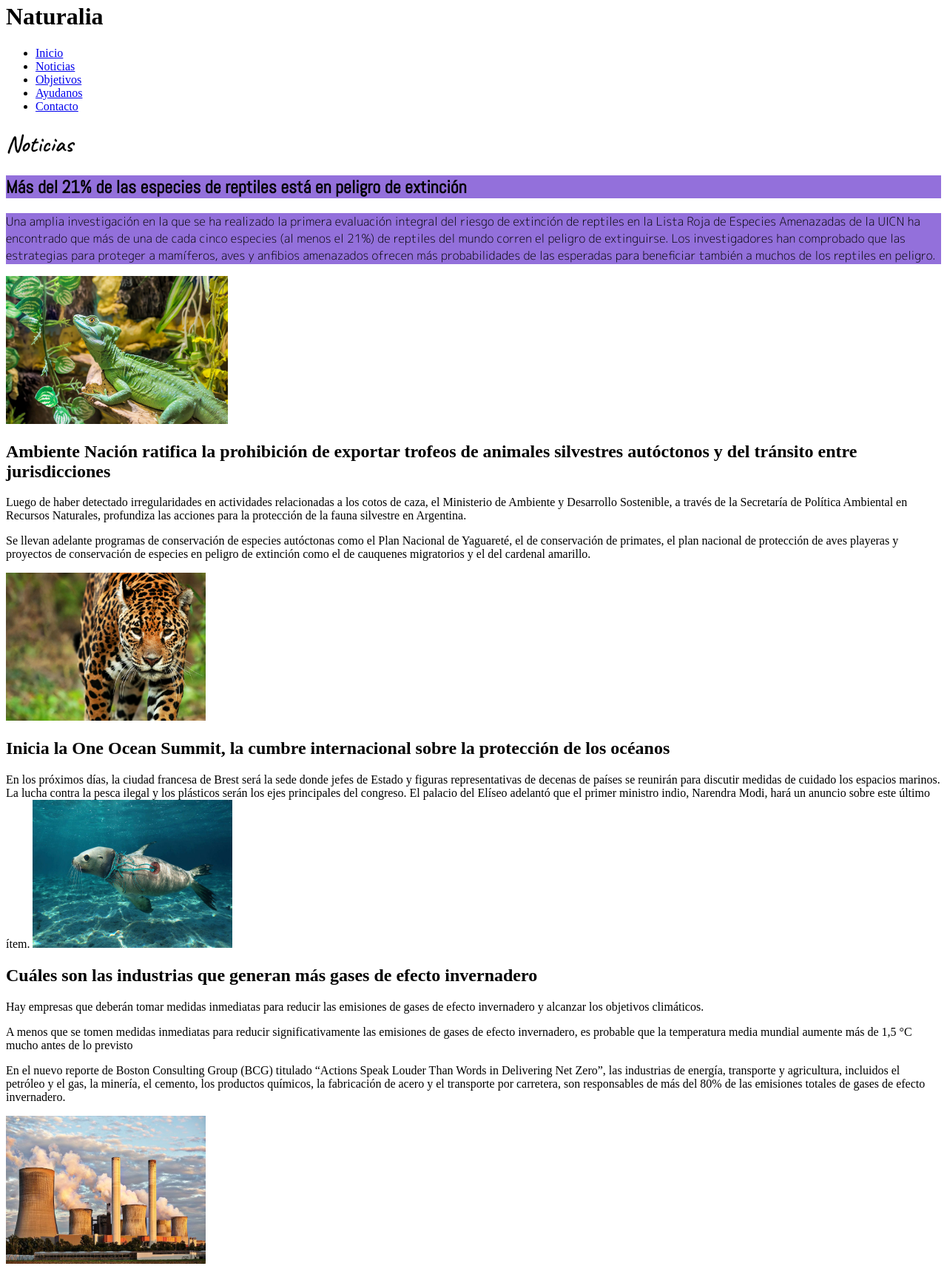
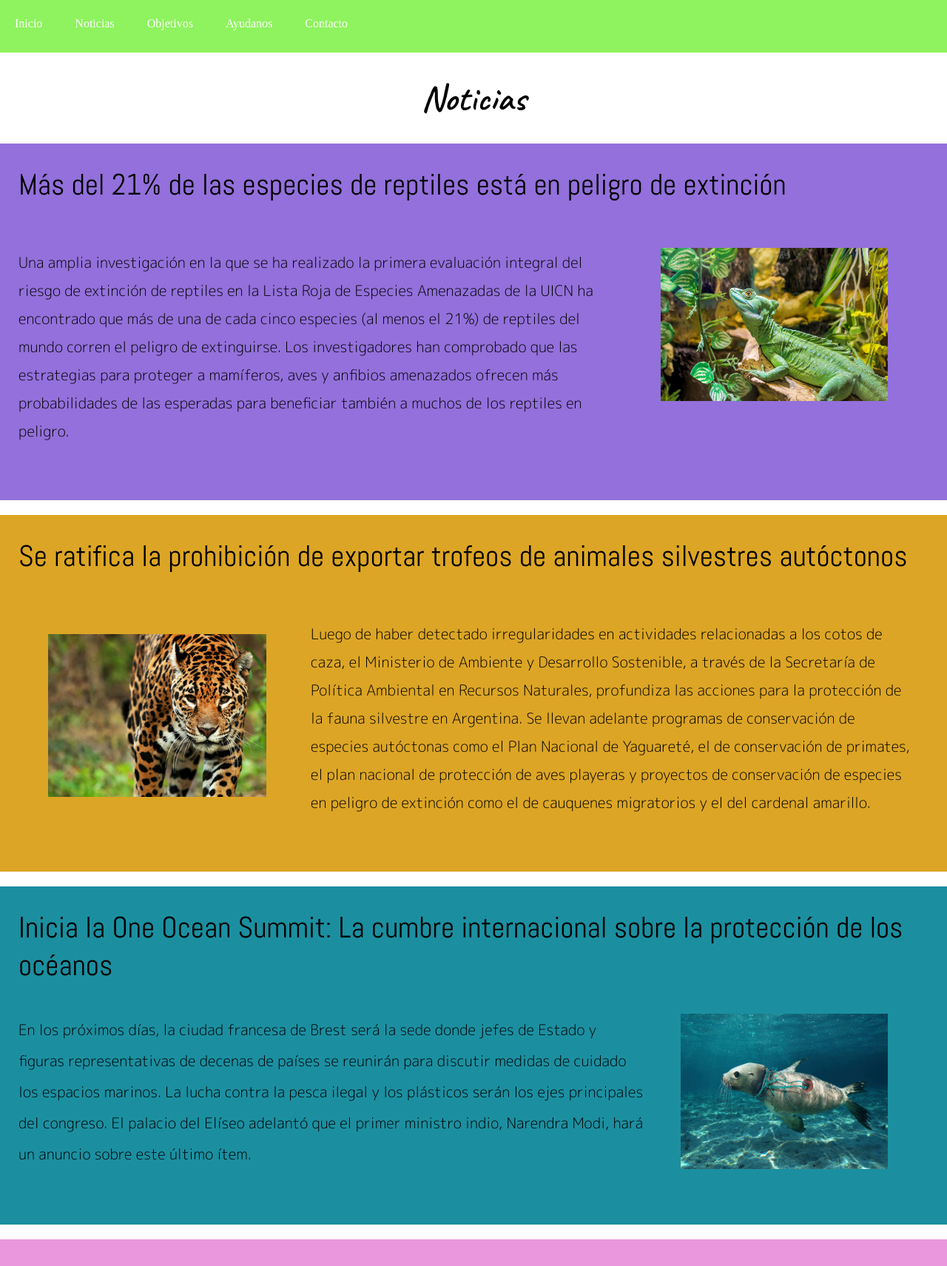
Before and after one commit to UCC-LabCompu2-Historico/proyecto2022-franciosi, a plain HTML site: page Noticias.html in a window 1280 px wide. Shown: the part 149-1860 px from the top of the page at 74% size. Drawn offline with Linux system fonts and the light colour scheme.

Commit message:
Se agrego wireframe, se completo el CSS de noticias. Se agregaron estilos en index (inicio) y footer.

```diff
--- a/Noticias.html
+++ b/Noticias.html
@@ -17,7 +17,7 @@
 </header>
 
 <nav>
-    <ul>
+    <ul class="menu">
         <li><a href="index.html">Inicio</a></li>
         <li><a href="Noticias.html">Noticias</a></li>
         <li><a href="Objetivo.html">Objetivos</a></li>
@@ -33,46 +33,36 @@
 </p>
 
 <p id="cuerpo_noticia1">
+    <img src="imagenes/noticia1.jpg" width="307" height="207" alt="Imagen de reptil" id="noticia1">
     Una amplia investigación en la que se ha realizado la primera evaluación integral del riesgo de extinción de reptiles en la Lista Roja de Especies Amenazadas de la UICN ha encontrado que más de una de cada cinco especies (al menos el 21%) de reptiles del mundo corren el peligro de extinguirse.
     Los investigadores han comprobado que las estrategias para proteger a mamíferos, aves y anfibios amenazados ofrecen más probabilidades de las esperadas para beneficiar también a muchos de los reptiles en peligro.
 </p>
-    <p>
-<img src="imagenes/noticia1.jpg" width="300" height="200" alt="Imagen de reptil" id="noticia1">
+<p>
+<h2 id="titulo_noticia2">Se ratifica la prohibición de exportar trofeos de animales silvestres autóctonos </h2>
+</p>
+<p id="cuerpo_noticia2">
+    <img src="imagenes/noticia2.jpg" width="295" height="220"alt="Imagen de yaguarete" id="noticia2">
+    Luego de haber detectado irregularidades en actividades relacionadas a los cotos de caza, el Ministerio de Ambiente y Desarrollo Sostenible, a través de la Secretaría de Política Ambiental en Recursos Naturales, profundiza las acciones para la protección de la fauna silvestre en Argentina.
+    Se llevan adelante programas de conservación de especies autóctonas como el Plan Nacional de Yaguareté, el de conservación de primates, el plan nacional de protección de aves playeras y proyectos de conservación de especies en peligro de extinción como el de cauquenes migratorios y el del cardenal amarillo.
     </p>
 
 <p>
-<h2>Ambiente Nación ratifica la prohibición de exportar trofeos de animales silvestres autóctonos y del tránsito entre jurisdicciones</h2>
+<h2 id="titulo_noticia3">Inicia la One Ocean Summit: La cumbre internacional sobre la protección de los océanos</h2>
 </p>
-<p>
-    Luego de haber detectado irregularidades en actividades relacionadas a los cotos de caza, el Ministerio de Ambiente y Desarrollo Sostenible, a través de la Secretaría de Política Ambiental en Recursos Naturales, profundiza las acciones para la protección de la fauna silvestre en Argentina.
-    </p>
-<p>
-    Se llevan adelante programas de conservación de especies autóctonas como el Plan Nacional de Yaguareté, el de conservación de primates, el plan nacional de protección de aves playeras y proyectos de conservación de especies en peligro de extinción como el de cauquenes migratorios y el del cardenal amarillo.
-    </p>
-<p>
-    <img src="imagenes/noticia2.jpg" width="270" height="200"alt="Imagen de yaguarete" id="noticia2">
+<p id="cuerpo_noticia3">
+    <img src="imagenes/noticia3.jpg" width="280" height="210" alt="Imagen de foca ahogandose con plastico" id="noticia3">
+    En los próximos días, la ciudad francesa de Brest será la sede donde jefes de Estado y figuras representativas de decenas de países se reunirán para discutir medidas de cuidado los espacios marinos. La lucha contra la pesca ilegal y los plásticos serán los ejes principales del congreso. El palacio del Elíseo adelantó que el primer ministro indio, Narendra Modi, hará un anuncio sobre este último ítem.
 </p>
 
-<h2>Inicia la One Ocean Summit, la cumbre internacional sobre la protección de los océanos</h2>
+<h2 id="titulo_noticia4">Cuáles son las industrias que generan más gases de efecto invernadero </h2>
 </p>
-<p>
-    En los próximos días, la ciudad francesa de Brest será la sede donde jefes de Estado y figuras representativas de decenas de países se reunirán para discutir medidas de cuidado los espacios marinos. La lucha contra la pesca ilegal y los plásticos serán los ejes principales del congreso. El palacio del Elíseo adelantó que el primer ministro indio, Narendra Modi, hará un anuncio sobre este último ítem.
-    <img src="imagenes/noticia3.jpg" width="270" height="200" alt="Imagen de foca ahogandose con plastico" id="noticia3">
+<p id="cuerpo_noticia4">
+    <img src="imagenes/noticia4.jpg" width="300" height="230" alt="Fabrica contaminando" id="noticia4">
+    Hay empresas que deberán tomar medidas inmediatas para reducir las emisiones de gases de efecto invernadero y alcanzar los objetivos climáticos.
+    A menos que se tomen medidas inmediatas para reducir significativamente las emisiones de gases de efecto invernadero, es probable que la temperatura media mundial aumente más de 1,5 °C mucho antes de lo previsto
+    En el nuevo reporte de Boston Consulting Group (BCG) titulado “Actions Speak Louder Than Words in Delivering Net Zero”, las industrias de energía, transporte y agricultura, incluidos el petróleo y el gas, la minería, el cemento, los productos químicos, la fabricación de acero y el transporte por carretera, son responsables de más del 80% de las emisiones totales de gases de efecto invernadero.
 </p>
 
-<h2>Cuáles son las industrias que generan más gases de efecto invernadero </h2>
-</p>
-<p>
-    Hay empresas que deberán tomar medidas inmediatas para reducir las emisiones de gases de efecto invernadero y alcanzar los objetivos climáticos.
-    </p>
-<p>
-    A menos que se tomen medidas inmediatas para reducir significativamente las emisiones de gases de efecto invernadero, es probable que la temperatura media mundial aumente más de 1,5 °C mucho antes de lo previsto
-    </p>
-<p>
-    En el nuevo reporte de Boston Consulting Group (BCG) titulado “Actions Speak Louder Than Words in Delivering Net Zero”, las industrias de energía, transporte y agricultura, incluidos el petróleo y el gas, la minería, el cemento, los productos químicos, la fabricación de acero y el transporte por carretera, son responsables de más del 80% de las emisiones totales de gases de efecto invernadero.
-</p>
-    <img src="imagenes/noticia4.jpg" width="270" height="200" alt="Fabrica contaminando" id="noticia4">
-</p>
 <footer>
     <p>
         Naturalia®
--- a/miEstilo.css
+++ b/miEstilo.css
@@ -1,24 +1,33 @@
 #titulo{
-    color: black;
+    color: white;
     text-align: center;
     float: top;
-    font-family: 'Caveat', cursive;
-    font-size: 50px;
+    font-family: 'Sacramento', cursive;
+    font-size: 75px;
+    padding-top: 25px;
+    padding-bottom: 25px;
+    padding-right: 150px;
+    background-color: green;
 }
 
 #logo_naturalia{
 float: left;
 margin: 0.3em 1em 1em 1em;
+    padding-top: 15px ;
+    padding-bottom: 15px;
 }
 
 .menu{
     position: relative;
     list-style: none;
-    padding: 0;
+    padding-top: 10px;
+    padding-bottom: 10px;
+    padding-right: 0px;
+    padding-left: 0px;
     background: #8EF35E;
-    width: 90%;
-    max-width: 1000px;
-    margin:auto;
+    width: 100%;
+
+    margin: 0px;
 
 }
 .menu li a{
@@ -26,33 +35,296 @@ margin: 0.3em 1em 1em 1em;
     color:white;
     padding: 20px;
     display: block;
-    margin: 0 3rem
+    margin: 0px;
+    text-align: center;
+
 }
+
 .menu li{
     display: inline-block;
-    text-align: center;
+
 }
 
 .menu li a:hover{
     background: green;
 
 }
+
+#impacto{
+    font-family: 'Caveat', cursive;
+    font-size: 50px;
+    text-align: left;
+    color: #DF6F0C;
+    margin-top: 25px;
+    margin-bottom: 25px;
+}
+
+#footer{
+    background-color: green;
+    margin: 0px;
+    padding: 0px;
+    position: relative;
+}
+#footer_izquierdo{
+    float: left;
+    background-color: green;
+    margin: 0px;
+}
+#titulo_footer{
+    font-family: 'Sacramento', cursive;
+    font-size: 30px;
+    color: white;
+    padding-top: 15px;
+
+}
+#logo_footer{
+   padding: 15px;
+}
+
+#redes_sociales{
+    font-family: 'Abel', sans-serif;
+    font-size: 17px;
+    color: white;
+    padding-top: 10px;
+    padding-left: 45px;
+    margin: 0px;
+}
+
+#facebook{
+    padding-left: 45px;
+    padding-top: 15px;
+    padding-right: 15px;
+}
+
+#instagram{
+    padding-left: 15px;
+    padding-right: 15px;
+}
+
+#twitter{
+    padding-left: 15px;
+    padding-right: 15px;
+}
+
+#footer_derecho{
+    float: right ;
+    background-color: green;
+    margin: 0px;
+    float: top;
+    align-self: flex-end;
+}
+
+#organizaciones{
+    text-align: right;
+    font-family: 'Abel', sans-serif;
+    font-size: 15px;
+    color: white;
+
+    margin: 0px;
+    background-color: green;
+    padding-left: 0px;
+    padding-bottom: 20px;
+    padding-top: 0px;
+    padding-right: 80px;
+    border: 0px;
+}
+#ize{
+    padding-left: 920px;
+    padding-top: 15px;
+    padding-right: 15px;
+    padding-bottom: 15px;
+
+}
+#iucn{
+
+    padding-left: 0px;
+    padding-right: 0px;
+    padding-bottom: 15px;
+}
+
+#rspo{
+padding-left: 15px;
+    padding-right: 0px;
+    padding-bottom: 15px;
+
+}
+
+#iaapa{
+padding-left: 15px;
+    padding-bottom: 15px;
+
+}
+
 #noticias{
     font-family: 'Caveat', cursive;
+    font-size: 50px;
+    text-align: center;
+    padding-bottom: 30px;
+    padding-top: 30px;
 }
 
 #titulo_noticia1{
     font-family: 'Abel', sans-serif;
     background-color: mediumpurple;
-
+    margin: 0px;
+    padding-top: 30px;
+    padding-bottom: 30px;
+    padding-left: 25px;
+    border: 0px;
+    font-size: 40px;
 }
 
 #cuerpo_noticia1{
     font-family: 'M PLUS Rounded 1c', sans-serif;
+    font-size: 20px;
     background-color: mediumpurple;
-
+    margin: 0px;
+    padding-top: 30px ;
+    padding-right: 50px;
+    padding-left: 25px;
+    padding-bottom: 75px;
+    border: 0px;
+    text-align-all: justify;
+    line-height: 38px;
 }
 
 #noticia1{
     background-color: mediumpurple;
+    margin: 0px;
+    padding-left: 50px;
+    padding-right: 30px;
+    padding-top: 0px;
+    padding-bottom: 20px;
+    border: 0px;
+    float: right;
 }
+
+#titulo_noticia2{
+    font-family: 'Abel', sans-serif;
+    background-color: #DCA525;
+    margin-top: 20px;
+    padding-top: 30px;
+    padding-bottom: 20px;
+    padding-left: 25px;
+    border: 0px;
+    font-size: 40px;
+}
+
+#cuerpo_noticia2 {
+    font-family: 'M PLUS Rounded 1c', sans-serif;
+    font-size: 20px;
+    background-color: #DCA525;
+    margin: 0px;
+    padding-top: 40px;
+    padding-right: 50px;
+    padding-left: 15px;
+    padding-bottom: 75px;
+    border: 0px;
+    text-align-all: justify;
+    line-height: 38px;
+}
+#noticia2{
+    background-color: #DCA525;
+    margin: 0px;
+    padding-left: 50px;
+    padding-right: 60px;
+    padding-top: 20px;
+    padding-bottom: 20px;
+    border: 0px;
+    float: left;
+}
+
+#titulo_noticia3{
+    font-family: 'Abel', sans-serif;
+    background-color: #1B8FA0;
+    margin-top: 20px;
+    padding-top: 30px;
+    padding-bottom: 20px;
+    padding-left: 25px;
+    border: 0px;
+    font-size: 40px;
+}
+
+#cuerpo_noticia3{
+    font-family: 'M PLUS Rounded 1c', sans-serif;
+    font-size: 20px;
+    background-color: #1B8FA0;
+    margin: 0px;
+    padding-top: 20px ;
+    padding-right: 50px;
+    padding-left: 25px;
+    padding-bottom: 75px;
+    border: 0px;
+    text-align-all: justify;
+    line-height: 42px;
+}
+
+#noticia3{
+    background-color: #1B8FA0;
+    margin: 0px;
+    padding-left: 50px;
+    padding-right: 30px;
+    padding-top: 0px;
+    padding-bottom: 40px;
+    border: 0px;
+    float: right;
+}
+
+#titulo_noticia4{
+    font-family: 'Abel', sans-serif;
+    background-color: #EB97DE;
+    margin-top: 20px;
+    padding-top: 30px;
+    padding-bottom: 20px;
+    padding-left: 25px;
+    border: 0px;
+    font-size: 40px;
+}
+
+#cuerpo_noticia4{
+    font-family: 'M PLUS Rounded 1c', sans-serif;
+    font-size: 20px;
+    background-color: #EB97DE;
+    margin-bottom: 55px;
+    padding-top: 40px;
+    padding-right: 50px;
+    padding-left: 15px;
+    padding-bottom: 75px;
+    border: 0px;
+    text-align-all: justify;
+    line-height: 38px;
+}
+#noticia4{
+    background-color: #EB97DE;
+    margin: 0px;
+    padding-left: 50px;
+    padding-right: 60px;
+    padding-top: 40px;
+    padding-bottom: 50px;
+    border: 0px;
+    float: left;
+}
+
+
+
+
+html, body, div, span, applet, object, iframe,
+h1, h2, h3, h4, h5, h6, p, blockquote, pre,
+a, abbr, acronym, address, big, cite, code,
+del, dfn, em, img, ins, kbd, q, s, samp,
+small, strike, strong, sub, sup, tt, var,
+b, u, i, center,
+dl, dt, dd, ol, ul, li,
+fieldset, form, label, legend,
+table, caption, tbody, tfoot, thead, tr, th, td,
+article, aside, canvas, details, embed,
+figure, figcaption, footer, header, hgroup,
+menu, nav, output, ruby, section, summary,
+time, mark, audio, video {
+    margin: 0;
+    padding: 0;
+    border: 0;
+    font-size: 100%;
+    font: inherit;
+    vertical-align: baseline;
+}
```
Also changed, not shown: Ayudanos.html (+1 -1 lines), Contactanos.html (+1 -1 lines), Objetivo.html (+1 -1 lines), index.html (+19 -17 lines), 2 other files.
